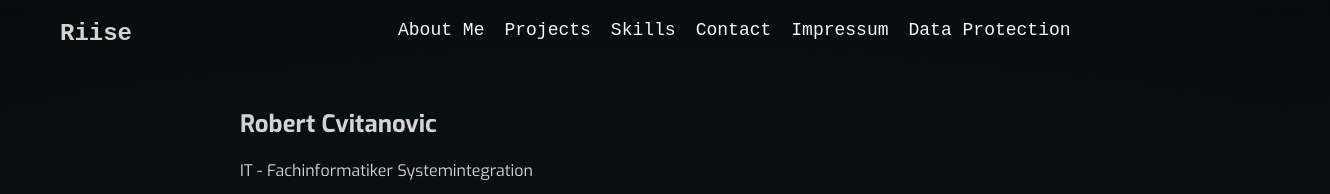
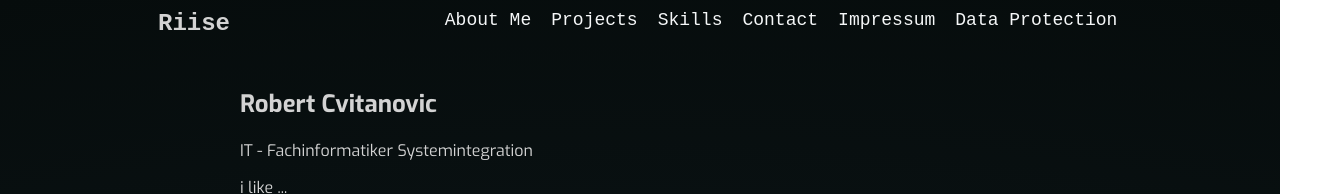
Before and after one commit to riise-school/riise-school.github.io, a plain HTML site: page index.html in a window 1280 px wide. Shown: the top 194 px of the page, 1330 px wide, since content can reach past the window. Drawn offline with Linux system fonts and the light colour scheme; a web font is replaced by a local one.

Commit message:
header fix

```diff
--- a/CSS/style.css
+++ b/CSS/style.css
@@ -40,8 +40,8 @@ a{
     display: flex;
     font-family: "Wellfleet", monospace;
     font-size: 18px;
-    width: 100%;
-    margin: 10px;
+    width: 80%;
+    margin: auto;
 }
 .logo {
     font-size: 24px;
```
